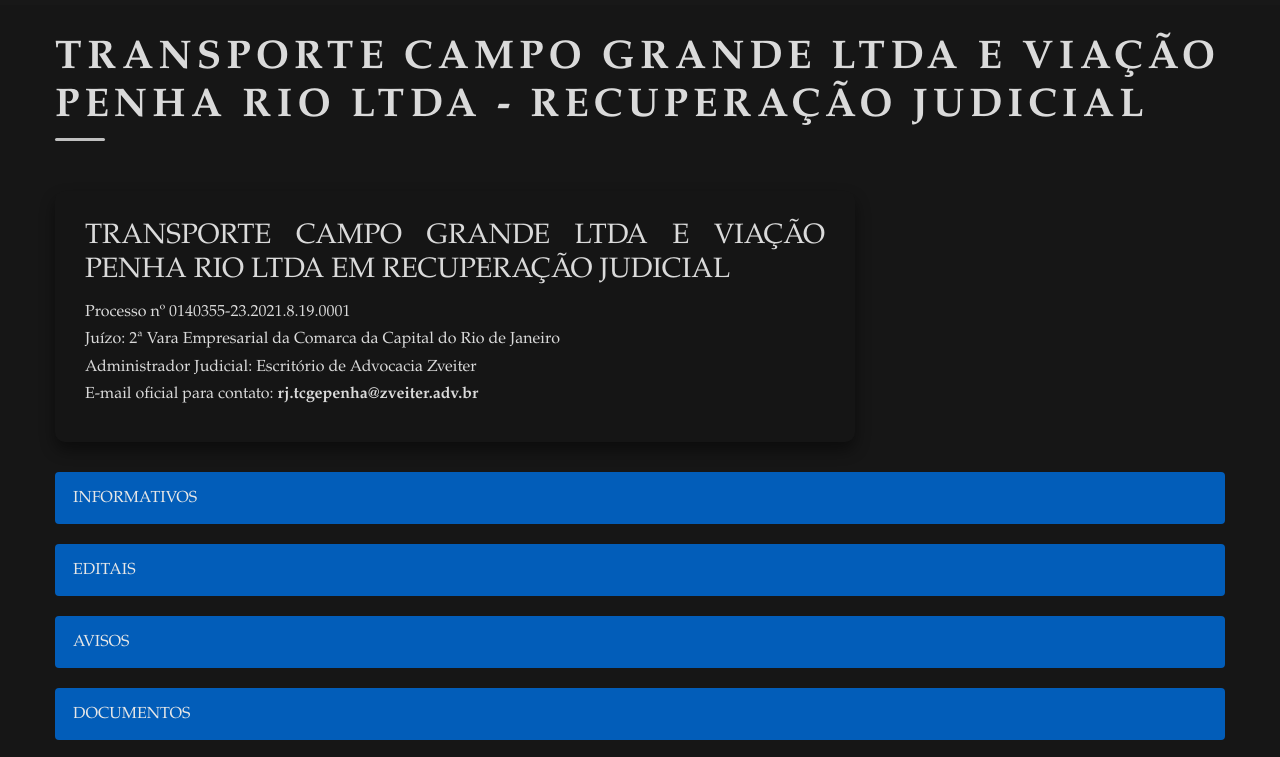
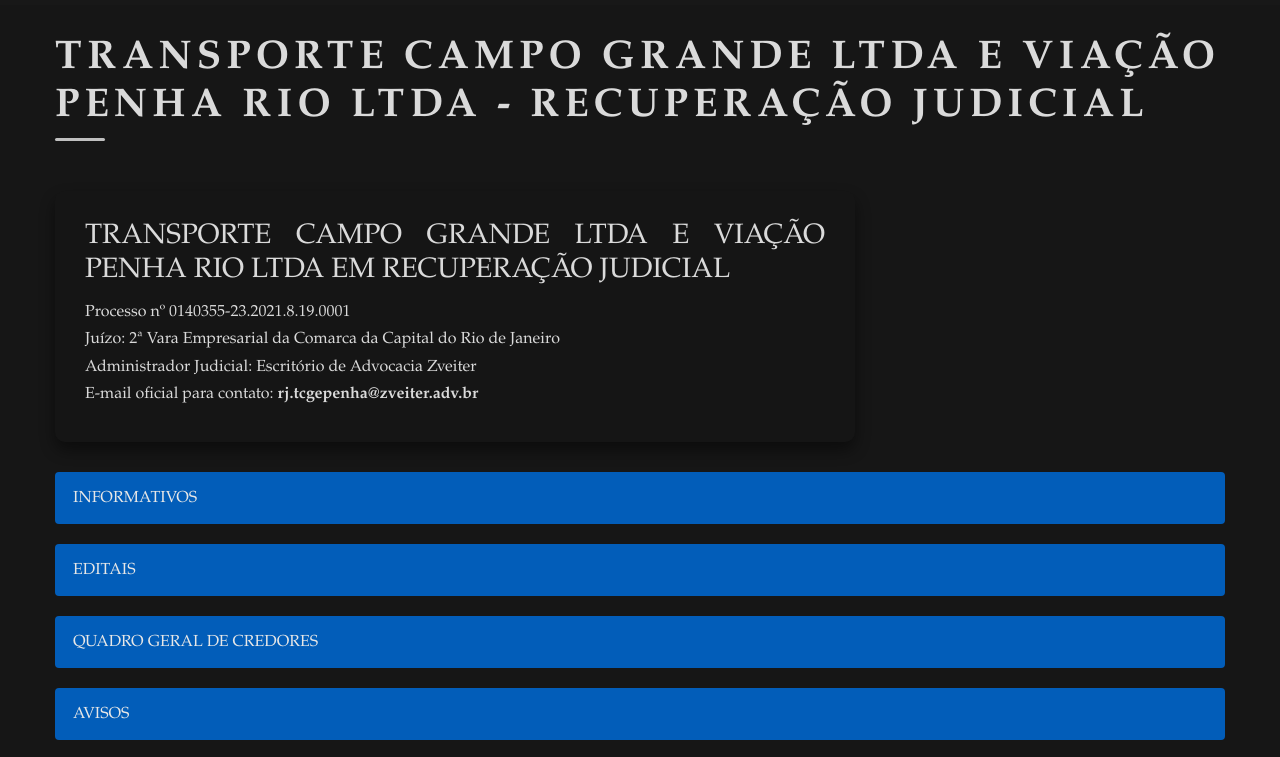
Before and after one commit to PedroGuarnier/SiteZveiter, a website with bundled scripts: page transporte.html in a window 1280 px wide. Shown: the part 195-952 px from the top of the page. Built offline with nearby package versions, Linux system fonts and the light colour scheme.

Commit message:
Alteração penha

```diff
--- a/transporte.html
+++ b/transporte.html
@@ -347,6 +347,15 @@
                             <button class="dropbtn">EDITAIS</button>
 
                         </div>
+                         <div class="dropdown">
+                            <button class="dropbtn">QUADRO GERAL DE CREDORES</button>
+                            <div class="dropdown-content">
+                                <a class="dropdown-item" onclick="toggleContent('content1')">Quadro Geral de Credores</a>
+                                <div id="content1" class="content" style="display: none;">
+                                <a href="assets/pdfs/airmix/QUADRO GERAL DE CREDORES RJ CG PENHA1.xlsx" download class="pdf-link">PDF - Quadro Geral de Credores</a><br>                                </div>
+                            </div>
+
+                        </div>
                         <div class="dropdown">
                             <button class="dropbtn">AVISOS</button>
                             <div class="dropdown-content">
```
